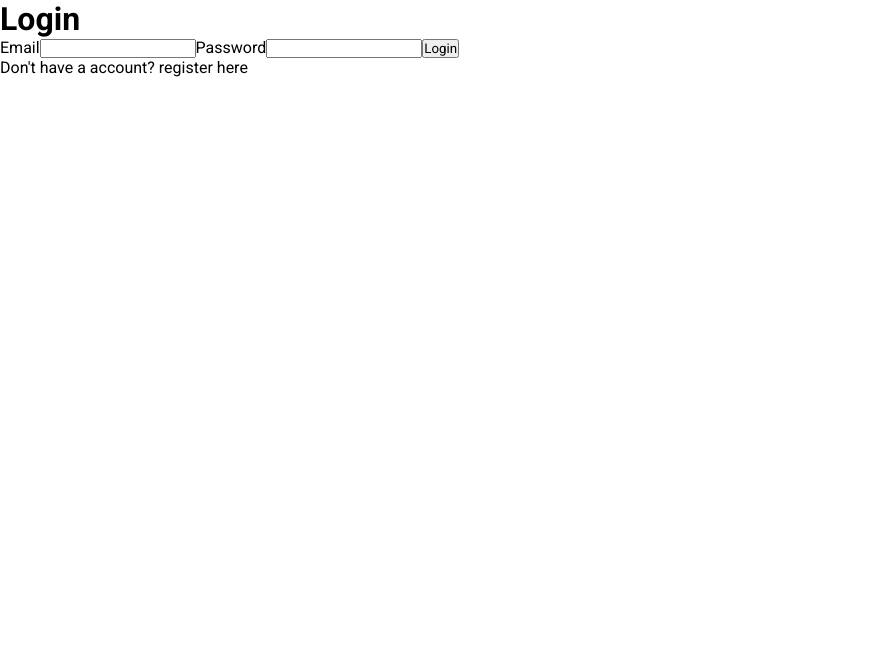
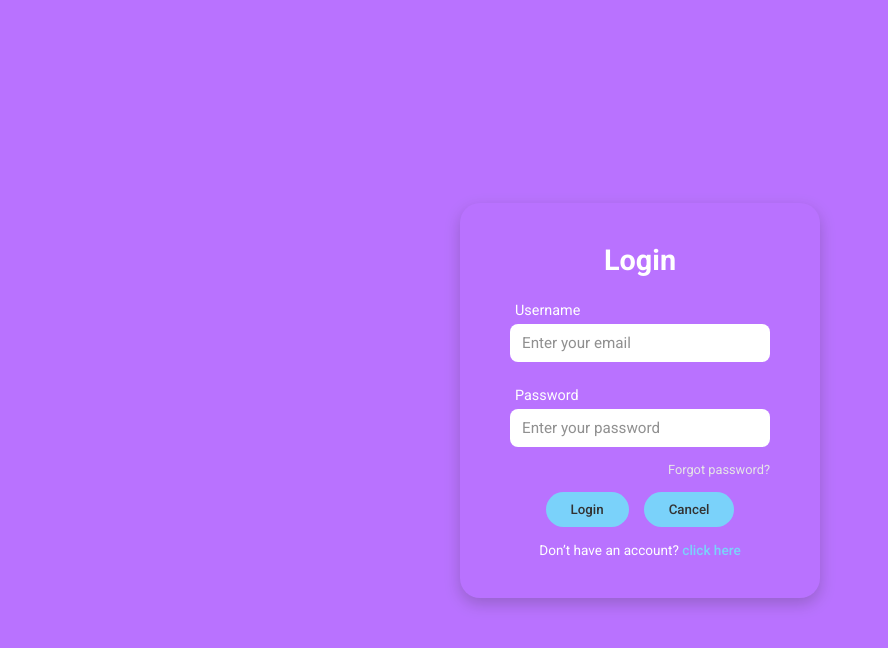
Before and after one commit to praveen-047/saloon-appointment-booking, a React (Create React App) app in the folder frontend/: page /login in a window 1280 px wide. Shown: the top 648 px of the page, without its empty margins (0-888 px from the left). Built offline with nearby package versions, Linux system fonts and the light colour scheme.

Commit message:
updates css

```diff
--- a/frontend/src/components/Header/index.css
+++ b/frontend/src/components/Header/index.css
@@ -56,11 +56,11 @@
   font-size: 1rem;
 }
 
-
+/* Responsive */
 @media (max-width: 768px) {
   .navbar {
     flex-direction: column;
-    gap: 8px;
+    gap: 10px;
     padding: 16px;
   }
 
--- a/frontend/src/pages/Login/index.css
+++ b/frontend/src/pages/Login/index.css
@@ -0,0 +1,108 @@
+/* Full background */
+.login-page {
+  background-color: #a850ff; /* purple gradient tone */
+  background-image: linear-gradient(135deg, #a850ff 0%, #a850ff 100%);
+  opacity: 0.8;
+  min-height: 100vh;
+  display: flex;
+  justify-content: center;
+  align-items: center;
+  font-family: 'Poppins', sans-serif;
+}
+
+/* Card container */
+.login-card {
+  background-color:#a850ff;;
+  padding: 40px 50px;
+  border-radius: 20px;
+  width: 360px;
+  text-align: center;
+  box-shadow: 0px 6px 15px rgba(0, 0, 0, 0.25);
+  color: white;
+}
+
+.login-card h1 {
+  font-size: 1.8rem;
+  margin-bottom: 25px;
+}
+
+/* Inputs and labels */
+.login-card label {
+  display: block;
+  text-align: left;
+  font-size: 0.9rem;
+  margin: 10px 0 5px 5px;
+}
+
+.login-card input {
+  width: 100%;
+  padding: 10px 12px;
+  border: none;
+  border-radius: 8px;
+  outline: none;
+  margin-bottom: 15px;
+  font-size: 0.95rem;
+}
+
+/* Buttons */
+.btn-group {
+  display: flex;
+  justify-content: center;
+  gap: 12px;
+  margin-top: 10px;
+}
+
+.btn-login,
+.btn-cancel {
+  background-color: #5ac8fa;
+  border: none;
+  padding: 10px 25px;
+  border-radius: 20px;
+  font-weight: 500;
+  cursor: pointer;
+  color: #000;
+  transition: all 0.3s ease;
+}
+
+.btn-login:hover {
+  background-color: #34b7f1;
+}
+
+.btn-cancel:hover {
+  background-color: #f28b82;
+  color: white;
+}
+
+/* Texts */
+.forgot-text {
+  text-align: right;
+  font-size: 0.8rem;
+  color: #e0e0e0;
+  cursor: pointer;
+  margin-bottom: 10px;
+}
+
+.signup-text {
+  margin-top: 15px;
+  font-size: 0.85rem;
+}
+
+.signup-text span {
+  color: #5ac8fa;
+  cursor: pointer;
+  font-weight: 500;
+}
+
+.error {
+  color: #ffbaba;
+  margin-top: 8px;
+  font-size: 0.9rem;
+}
+
+/* Responsive */
+@media (max-width: 480px) {
+  .login-card {
+    width: 90%;
+    padding: 30px 25px;
+  }
+}
--- a/frontend/src/pages/Login/index.js
+++ b/frontend/src/pages/Login/index.js
@@ -1,56 +1,54 @@
 import { useState } from "react";
-import {useNavigate} from 'react-router-dom';
-import {login} from '../../api'
-import Cookies from 'js-cookie'
+import { useNavigate } from "react-router-dom";
+import { login } from "../../api";
+import Cookies from "js-cookie";
 import "./index.css";
 
-export default function Login(){
+export default function Login() {
   const [email, setEmail] = useState("");
   const [password, setPassword] = useState("");
-  const [errorMsg,setError] = useState('')
-
+  const [errorMsg, setError] = useState("");
   const navigate = useNavigate();
 
-  const loginSuccess = (token)=>{
-    Cookies.set('jwt_token',token,{expires:30});
-    navigate('/')
+  const loginSuccess = (token) => {
+    Cookies.set("jwt_token", token, { expires: 30 });
+    navigate("/");
+  };
+
+  const loginFailure = (error) => {
+    setError(error);
+  };
+
+  const handleSubmit = async (e) => {
+    e.preventDefault();
+    try {
+      const res = await login(email, password);
+      const data = await res.json();
+      if (res.ok) {
+        loginSuccess(data.token);
+      } else {
+        loginFailure(data.msg);
       }
+    } catch (error) {
+      console.log("login error ", error);
+    }
+  };
 
-
-  const loginFailure = (error)=>{
-    setError(error)
-  }
-
-
-  const handleSubmit = async (e)=>{
-    e.preventDefault()
-    try{
-        const res = await login(email,password)
-        const data = await res.json()
-        if(res.ok){
-          loginSuccess(data.token)
-        }
-        else{
-          loginFailure(data.msg)
-        }
-    }catch(error){
-        console.log("login error ",error)
-    }
-  }
-
-  const onClickRegister = ()=>{
-    navigate('/register',{replace:true})
-  }
+  const onClickRegister = () => {
+    navigate("/register", { replace: true });
+  };
 
   return (
-    <div>
+    <div className="login-page">
+      <div className="login-card">
         <h1>Login</h1>
         <form onSubmit={handleSubmit}>
-        <label htmlFor="email">Email</label>
+          <label htmlFor="email">Username</label>
           <input
             type="email"
             id="email"
             required
+            placeholder="Enter your email"
             onChange={(e) => setEmail(e.target.value)}
           />
 
@@ -59,18 +57,31 @@ export default function Login(){
             type="password"
             id="password"
             required
+            placeholder="Enter your password"
             onChange={(e) => setPassword(e.target.value)}
           />
 
-        <button type="submit">Login</button>
+          <p className="forgot-text">Forgot password?</p>
 
-        <div onClick={onClickRegister}>
-          <p>Don't have a account? register here</p>
+          <div className="btn-group">
+            <button type="submit" className="btn-login">Login</button>
+            <button
+              type="button"
+              className="btn-cancel"
+              onClick={() => navigate("/")}
+            >
+              Cancel
+            </button>
           </div>
 
-        <p>{errorMsg}</p>
+          <p className="signup-text">
+            Don’t have an account?{" "}
+            <span onClick={onClickRegister}>click here</span>
+          </p>
 
+          {errorMsg && <p className="error">{errorMsg}</p>}
         </form>
       </div>
+    </div>
   );
-};
+}
--- a/frontend/src/pages/Register/index.css
+++ b/frontend/src/pages/Register/index.css
@@ -1,31 +1,103 @@
+/* Background layout */
 #forms {
   height: 100vh;
   width: 100vw;
-  background-color: #4b70f5;
+  background-color: #a850ff;
+   background-image: linear-gradient(135deg, #a850ff 0%, #a850ff 100%);
   display: flex;
-  justify-content: space-evenly;
+  justify-content: center;
   align-items: center;
   color: white;
-}
-.form-elements {
-  display: flex;
-  align-items: center;
-  justify-content: space-evenly;
-  border-radius: 7px;
-  outline: none;
-  border: 0;
-  padding: 8px;
-  margin-bottom: 10px;
-  width: 100%;
-}
-.innerdiv {
-  margin: 5px;
+  font-family: "Poppins", sans-serif;
 }
 
-.outerdiv {
-  padding-top: 20px;
+/* Card */
+.register-card {
+  background-color: #a850ff;
+  border-radius: 20px;
+  width: 380px;
+  padding: 40px;
+  box-shadow: 0 8px 20px rgba(0, 0, 0, 0.25);
 }
+
+/* Title */
 .heading {
-  padding-top: 20px;
   text-align: center;
+  font-size: 1.8rem;
+  margin-bottom: 25px;
 }
+
+/* Inputs */
+.form-elements {
+  display: block;
+  width: 100%;
+  border: none;
+  border-radius: 10px;
+  padding: 10px 12px;
+  margin-top: 5px;
+  margin-bottom: 15px;
+  outline: none;
+  font-size: 0.95rem;
+  color: #333;
+}
+
+.innerdiv label {
+  font-size: 0.9rem;
+}
+
+/* Buttons */
+.btn-group {
+  display: flex;
+  justify-content: center;
+  gap: 15px;
+  margin-top: 15px;
+}
+
+.btn-signup,
+.btn-cancel {
+  background-color: #5ac8fa;
+  border: none;
+  border-radius: 20px;
+  padding: 10px 25px;
+  color: #000;
+  font-weight: 500;
+  cursor: pointer;
+  transition: 0.3s ease;
+}
+
+.btn-signup:hover {
+  background-color: #34b7f1;
+}
+
+.btn-cancel:hover {
+  background-color: #f28b82;
+  color: #fff;
+}
+
+/* "Already have an account?" text */
+.login-link {
+  text-align: center;
+  font-size: 0.9rem;
+  margin-top: 5px;
+}
+
+.login-link span {
+  color: #5ac8fa;
+  cursor: pointer;
+  font-weight: 500;
+}
+
+/* Error message */
+.error {
+  color: #ffbaba;
+  text-align: center;
+  margin-top: 10px;
+}
+
+/* Responsive */
+@media (max-width: 480px) {
+  .register-card {
+    width: 90%;
+    padding: 30px 25px;
+  }
+}
--- a/frontend/src/pages/Shops/index.css
+++ b/frontend/src/pages/Shops/index.css
@@ -1,10 +1,192 @@
-.shop-container{
-    width: 100vw;
-    display: flex;
-    justify-content: center;
+/* Page background */
+.shop-container {
+  width: 100vw;
+  min-height: 100vh;
+  background-color: #ededed;
+  display: flex;
+  justify-content: center;
+  align-items: flex-start;
+  padding-top: 40px;
+  font-family: "Poppins", sans-serif;
 }
-.shop-container-1{
-    background-color: #EEEEEE;
-    min-width: 75%;
-    min-height: 100vh;
+
+/* Center white card */
+.shop-container-1 {
+  width: 85%;
+  max-width: 1100px;
+  background-color: #ffffff;
+  border-radius: 12px;
+  box-shadow: 0 6px 16px rgba(0, 0, 0, 0.1);
+  padding: 40px 50px;
+  box-sizing: border-box;
+  display: flex;
+  justify-content: flex-start;
+  align-items: flex-start;
+  gap: 60px;
 }
+
+/* ---------- LEFT SIDE: SALON LOGO ---------- */
+.shop-card-header {
+  flex: 0 0 300px; /* fixed width for logo area */
+  display: flex;
+  flex-direction: column;
+  align-items: center;
+  justify-content: flex-start;
+}
+
+.shop-card-header img {
+  width: 280px;
+  height: 280px;
+  object-fit: contain;
+  border-radius: 10px;
+  border: 1px solid #ddd;
+  margin-bottom: 20px;
+}
+
+.shop-card-header h1 {
+  font-size: 1.6rem;
+  font-weight: 600;
+  color: #a850ff;
+  text-align: center;
+}
+
+/* ---------- RIGHT SIDE: DETAILS + SERVICES ---------- */
+.shop-card-services {
+  flex: 1;
+  display: flex;
+  flex-direction: column;
+  justify-content: flex-start;
+}
+
+.shop-card-services h1 {
+  font-size: 1.4rem;
+  font-weight: 600;
+  color: #333;
+  margin-bottom: 15px;
+}
+
+/* Services list */
+.shop-card-services ul {
+  list-style: none;
+  padding: 0;
+  margin: 0 0 20px 0;
+}
+
+.shop-card-services li {
+  display: flex;
+  justify-content: space-between;
+  font-size: 1rem;
+  color: #444;
+  margin-bottom: 10px;
+}
+
+.shop-card-services p {
+  margin: 0;
+  color: #666;
+  font-size: 0.9rem;
+}
+
+/* Date + Time inputs */
+.shop-card-services input[type="date"],
+.shop-card-services input[type="time"] {
+  border: 1px solid #ccc;
+  border-radius: 6px;
+  padding: 8px 12px;
+  font-size: 0.9rem;
+  color: #333;
+  outline: none;
+  margin-right: 10px;
+  margin-bottom: 15px;
+  width: 30%;            /* ✅ makes it auto-sized */
+  min-width: 110px;       /* ✅ ensures it doesn’t shrink too small */
+  flex-shrink: 0;         /* ✅ prevents squeezing on narrow screens */
+}
+
+
+/* Book button */
+.shop-card-services button {
+  background-color: #a850ff;
+  color: #fff;
+  border: none;
+  padding: 10px 25px;
+  border-radius: 8px;
+  font-size: 0.95rem;
+  font-weight: 500;
+  cursor: pointer;
+  transition: 0.3s ease;
+  width: fit-content;
+}
+
+.shop-card-services button:hover {
+  background-color: #933eff;
+}
+
+/* ---------- GALLERY SECTION ---------- */
+.gallery-section {
+  width: 85%;
+  max-width: 1100px;
+  margin-top: 40px;
+  background-color: transparent;
+}
+
+.gallery-section h2 {
+  font-size: 1.3rem;
+  color: #333;
+  font-weight: 600;
+  margin-bottom: 15px;
+}
+
+.gallery-grid {
+  display: grid;
+  grid-template-columns: repeat(4, 1fr);
+  gap: 20px;
+}
+
+.gallery-grid div {
+  background-color: #d9d9d9;
+  height: 150px;
+  border-radius: 10px;
+}
+
+/* ---------- RESPONSIVE DESIGN ---------- */
+@media (max-width: 992px) {
+  .shop-container-1 {
+    flex-direction: column;
+    align-items: center;
+    gap: 30px;
+    padding: 30px;
+  }
+
+  .shop-card-header {
+    flex: none;
+  }
+
+  .shop-card-header img {
+    width: 220px;
+    height: 220px;
+  }
+
+  .shop-card-services {
+    align-items: center;
+    text-align: center;
+  }
+
+  .shop-card-services button {
+    align-self: center;
+  }
+
+  .gallery-grid {
+    grid-template-columns: repeat(2, 1fr);
+  }
+}
+
+@media (max-width: 600px) {
+  .shop-container-1 {
+    width: 95%;
+    padding: 25px;
+  }
+
+  .gallery-grid {
+    grid-template-columns: 1fr;
+  }
+}
```
Lines whose indentation alone changed are shown as unchanged.
